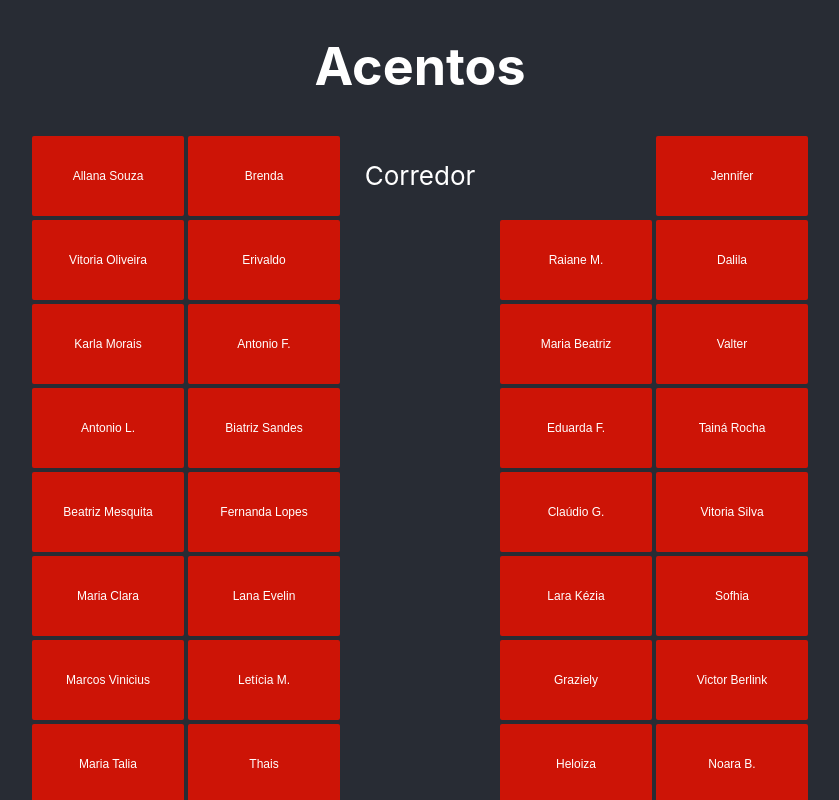
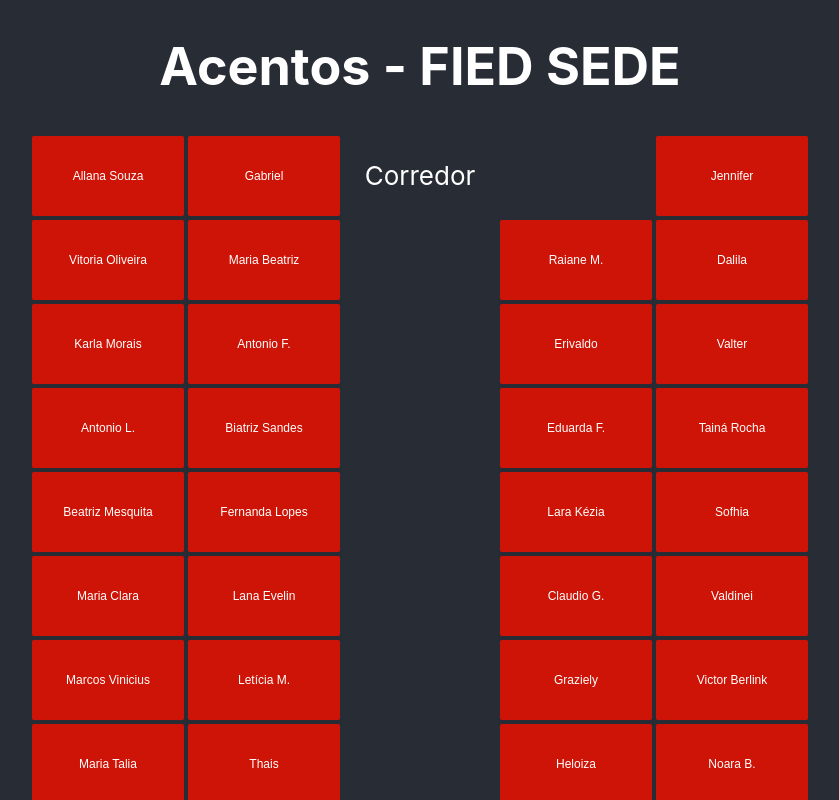
Before and after one commit to zValdinei/mapeamento-fied-sede, a React (Create React App) app: page / in a window 1280 px wide. Shown: the top 800 px of the page, without its empty margins (220-1059 px from the left). Built offline with nearby package versions, Linux system fonts and the light colour scheme.

Commit message:
Update App.js
Just a few tweaks

```diff
--- a/src/App.js
+++ b/src/App.js
@@ -7,18 +7,18 @@ function App() {
   return (
     <div className="App">
       <header className="App-header">
-        <h1>Acentos</h1>
+        <h1>Acentos - FIED SEDE</h1>
         <table>
         <tr>
           <td><BotaoInterativo className="estilo_butao" nome="Allana Souza" /></td>
-          <td><BotaoInterativo className="estilo_butao" nome="Brenda" /></td>
+          <td><BotaoInterativo className="estilo_butao" nome="Gabriel" /></td>
           <td>Corredor</td>
           <td></td>
           <td><BotaoInterativo className="estilo_butao"nome="Jennifer"/></td>
         </tr>
         <tr>
           <td><BotaoInterativo className="estilo_butao"nome="Vitoria Oliveira"/></td>
-          <td><BotaoInterativo className="estilo_butao"nome="Erivaldo"/></td>
+          <td><BotaoInterativo className="estilo_butao"nome="Maria Beatriz"/></td>
           <td></td>
           <td><BotaoInterativo className="estilo_butao"nome="Raiane M."/></td>
           <td><BotaoInterativo className="estilo_butao"nome="Dalila"/></td>
@@ -27,7 +27,7 @@ function App() {
           <td><BotaoInterativo className="estilo_butao"nome="Karla Morais"/></td>
           <td><BotaoInterativo className="estilo_butao"nome="Antonio F."/></td>
           <td></td>
-          <td><BotaoInterativo className="estilo_butao"nome="Maria Beatriz"/></td>
+          <td><BotaoInterativo className="estilo_butao"nome="Erivaldo"/></td>
           <td><BotaoInterativo className="estilo_butao"nome="Valter"/></td>
         </tr>
         <tr>
@@ -41,15 +41,15 @@ function App() {
           <td><BotaoInterativo className="estilo_butao"nome="Beatriz Mesquita"/></td>
           <td><BotaoInterativo className="estilo_butao"nome="Fernanda Lopes"/></td>
           <td></td>
-          <td><BotaoInterativo className="estilo_butao"nome="Claúdio G."/></td>
-          <td><BotaoInterativo className="estilo_butao"nome="Vitoria Silva"/></td>
+          <td><BotaoInterativo className="estilo_butao"nome="Lara Kézia"/></td>
+          <td><BotaoInterativo className="estilo_butao"nome="Sofhia"/></td>
         </tr>
         <tr>
           <td><BotaoInterativo className="estilo_butao"nome="Maria Clara"/></td>
           <td><BotaoInterativo className="estilo_butao"nome="Lana Evelin"/></td>
           <td></td>
-          <td><BotaoInterativo className="estilo_butao"nome="Lara Kézia"/></td>
-          <td><BotaoInterativo className="estilo_butao"nome="Sofhia"/></td>
+          <td><BotaoInterativo className="estilo_butao"nome="Claudio G."/></td>
+          <td><BotaoInterativo className="estilo_butao"nome="Valdinei"/></td>
         </tr>
         <tr>
           <td><BotaoInterativo className="estilo_butao"nome="Marcos Vinicius"/></td>
@@ -70,7 +70,7 @@ function App() {
           <td><BotaoInterativo className="estilo_butao"nome="Henrique"/></td>
           <td></td>
           <td><BotaoInterativo className="estilo_butao"nome="Valéria"/></td>
-          <td><BotaoInterativo className="estilo_butao"nome="Valdinei"/></td>
+          <td><BotaoInterativo className="estilo_butao"nome="Vitoria Silva"/></td>
         </tr>
         <tr>
           <td><BotaoInterativo className="estilo_butao"nome="Vitoria Braga"/></td>
@@ -103,7 +103,6 @@ function App() {
         </tr>
         <tr>
           <td><BotaoInterativo className="estilo_butao"nome="Thalia Araujo"/></td>
-          <td><BotaoInterativo className="estilo_butao"nome="Gabriel Costa"/></td>
         </tr>
         </table>
         <div>
```
